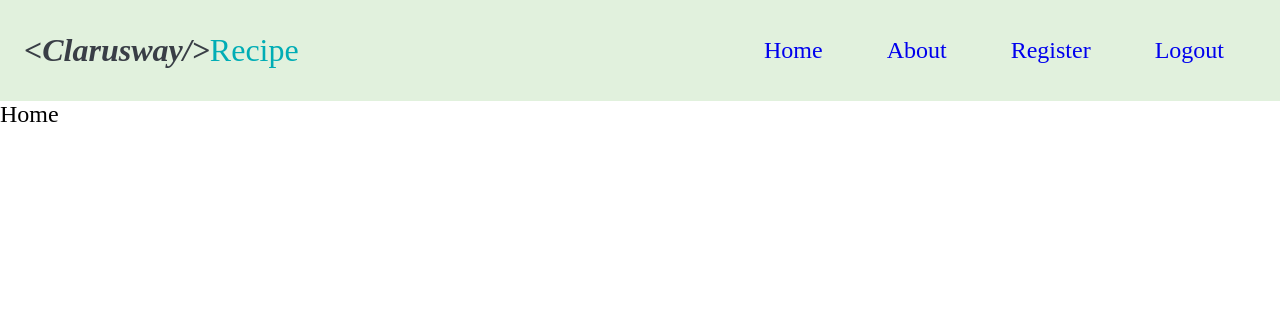
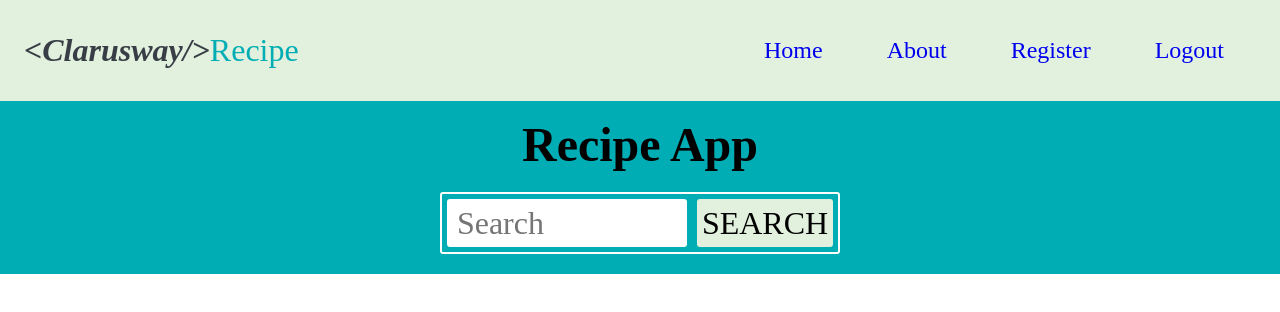
Before and after one commit to semihtolga/recipe-app, a React (Create React App) app: page / in a window 1280 px wide. Shown: the top 312 px of the page. Built offline with nearby package versions, Linux system fonts and the light colour scheme; no server answers; a web font is replaced by a local one.

Commit message:
add home and header

```diff
--- a/src/components/header/Header.jsx
+++ b/src/components/header/Header.jsx
@@ -1,10 +1,23 @@
 import React from 'react'
+import "./Header.style";
+import { Button, FoodInput, FormContainer, HeaderContainer, MainHeader } from './Header.style';
 
-const Header = () => {
+const Header = ({setQuery}) => {
   return (
-    <div>
-      Header
-    </div>
+    <HeaderContainer>
+      <MainHeader>
+        Recipe App
+      </MainHeader>
+
+    <FormContainer>
+      <FoodInput type="text" placeholder='Search'
+      onChange={(e)=>setQuery(e.target.value)}
+      />
+
+      <Button type='submit'>SEARCH</Button>
+    </FormContainer>
+
+    </HeaderContainer>
   )
 }
 
--- a/src/pages/home/Home.jsx
+++ b/src/pages/home/Home.jsx
@@ -1,5 +1,6 @@
 import React, { useEffect, useState } from "react";
 import axios from "axios";
+import Header from "../../components/header/Header";
 
 const Home = () => {
   const APP_ID = "4e9f05eb";
@@ -21,7 +22,11 @@
     getData();
   }, []);
 
-  return <div>Home</div>;
+  return (
+   <div>
+    <Header setQuery={setQuery} />
+   </div>
+  )
 };
 
 export default Home;
```
